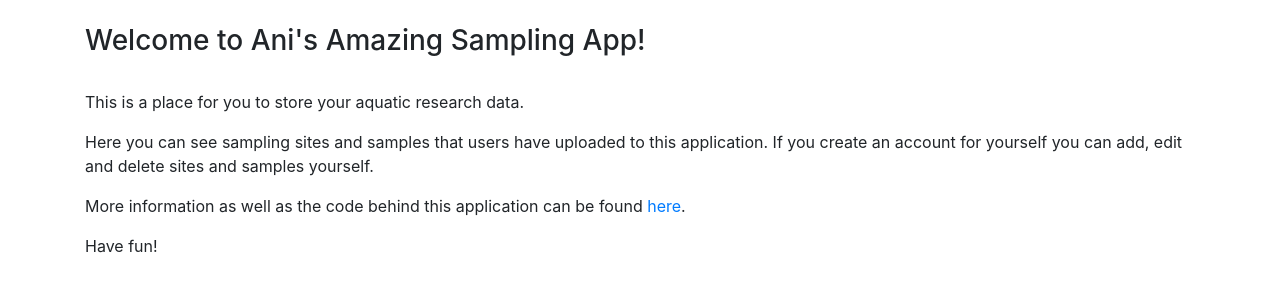
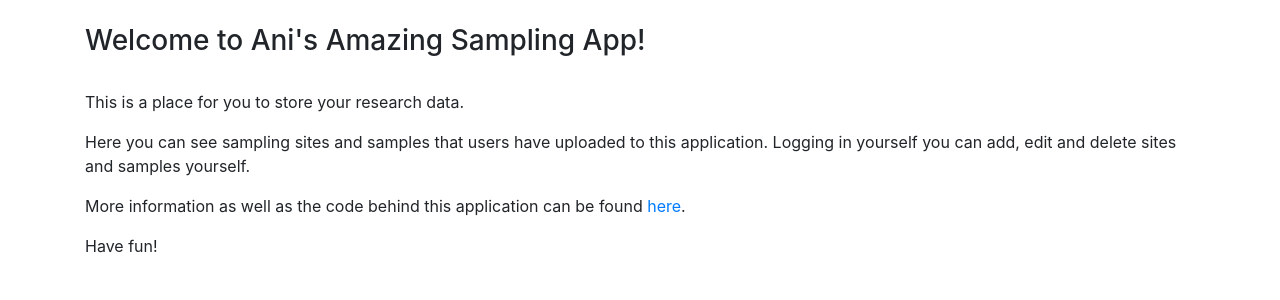
Before and after one commit to ansolotli/Tutkimussovellus, a Flask app: page / in a window 1280 px wide. Shown: the part 56-356 px from the top of the page. Run offline with Flask 2, Linux system fonts and the light colour scheme; some libraries are stand-ins or nearby versions.

Commit message:
Update index.html

```diff
--- a/application/templates/index.html
+++ b/application/templates/index.html
@@ -3,10 +3,10 @@
 {% block body %}
 <h3>Welcome to Ani's Amazing Sampling App!</h3>
 <br>
-<p>This is a place for you to store your aquatic research data.</p>
+<p>This is a place for you to store your research data.</p>
 
 <p>Here you can see sampling sites and samples that users have uploaded to this application.
-  If you create an account for yourself you can add, edit and delete sites and samples yourself.</p>
+  Logging in yourself you can add, edit and delete sites and samples yourself.</p>
 
 <p>More information as well as the code behind this application can be found <a href="https://github.com/ansolotli/Tutkimussovellus">here</a>.</p>
 
```
